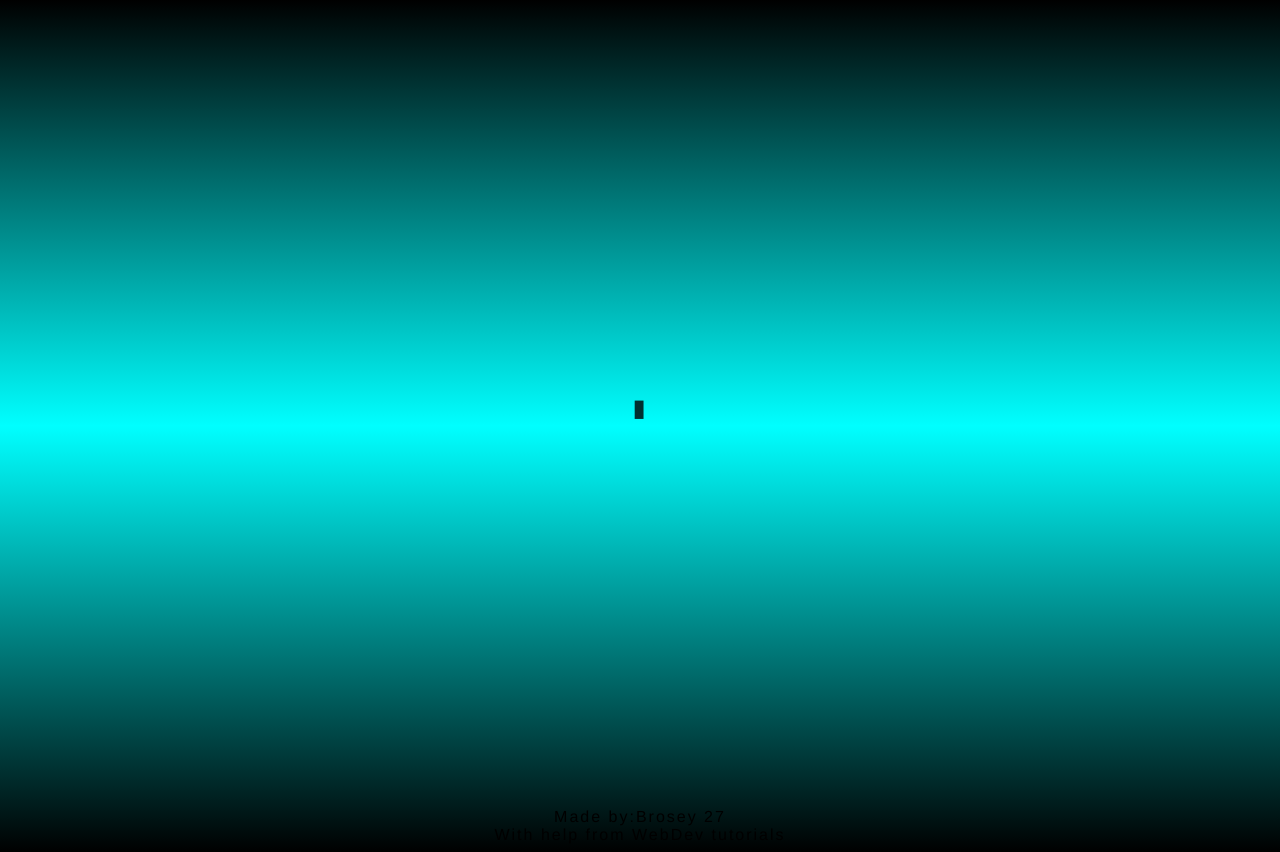
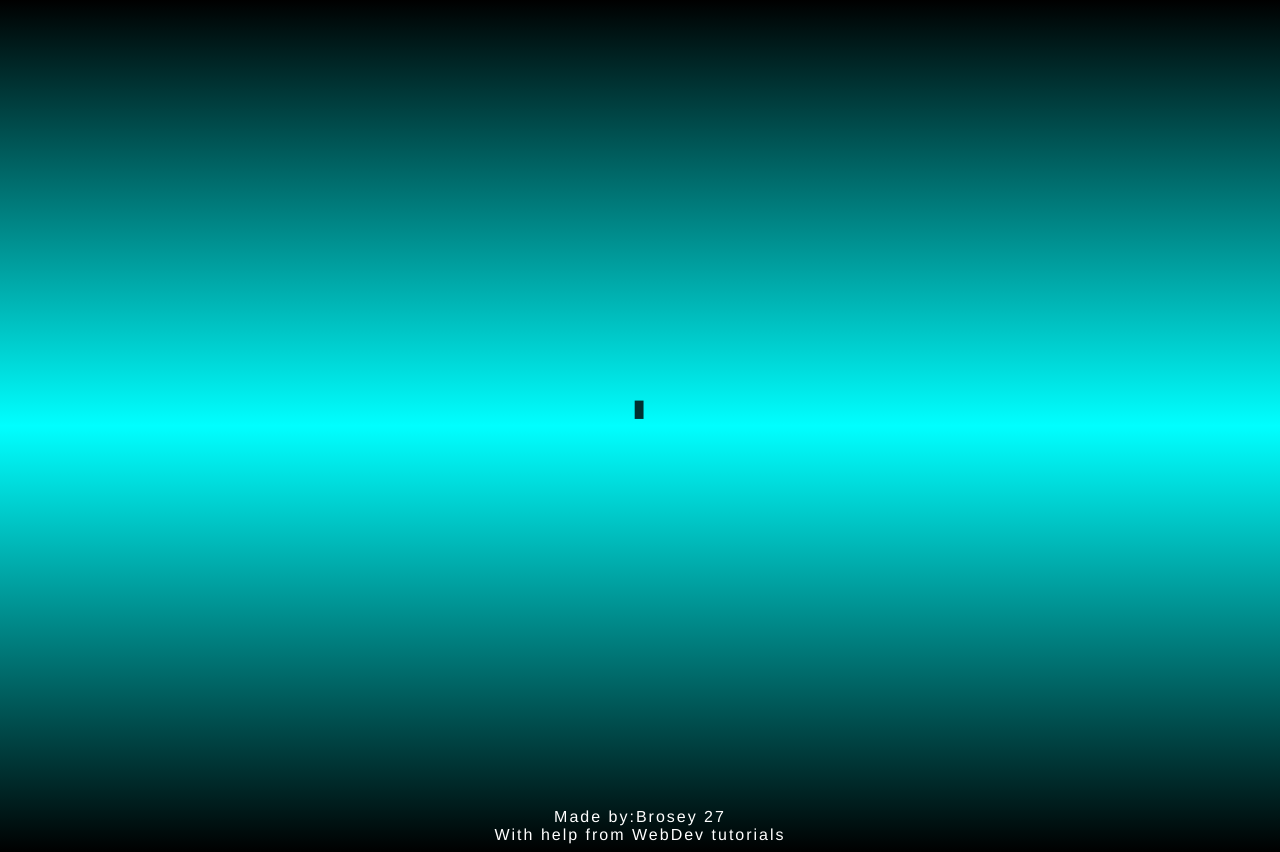
Before and after one commit to Brosey27/Typewriter, a plain HTML site: page index.html in a window 1280 px wide. Drawn offline with Linux system fonts and the light colour scheme; no server answers.

Commit message:
Add display of flex, justify content of center, alig items center and a color of white to the footer selector

```diff
--- a/style.css
+++ b/style.css
@@ -35,3 +35,10 @@ body{
   @media(max-width:480px){
     #typewriter p{font-size: 1rem;}
   }
+
+  footer {
+    display:flex;
+    justify-content:center;
+    align-items:center;
+    color:white;
+  }
```
